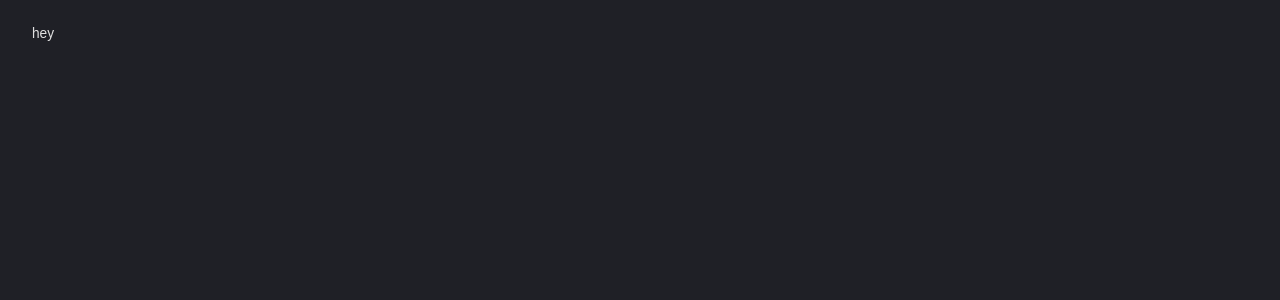
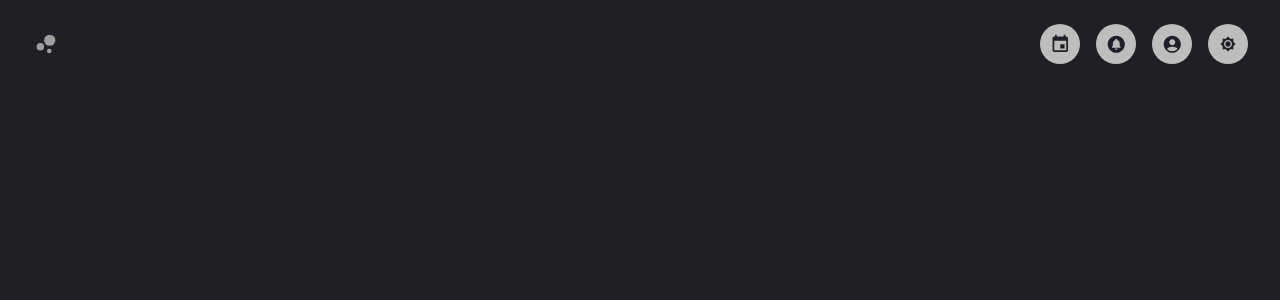
Before and after one commit to ZhuYuQin24/react_finance_system, a React (Vite) app in the folder client/: page / in a window 1280 px wide. Shown: the top 300 px of the page. Built offline with nearby package versions, Linux system fonts and the light colour scheme; a web font is replaced by a local one.

Commit message:
导航栏

```diff
--- a/client/src/scenes/navbar/index.tsx
+++ b/client/src/scenes/navbar/index.tsx
@@ -1,15 +1,52 @@
-import React, { useState } from "react";
+import { useState} from "react";
 import { Link } from "react-router-dom";
-import { Box, Typography, useTheme } from "@mui/material";
+
+//material组件
+import { Box, Typography, useTheme, Avatar, Stack } from "@mui/material";
+//自定义组件
 import FlexBetween from "@/components/FlexBetween";
+//图标
+import BubbleChartIcon from "@mui/icons-material/BubbleChart";
+import InsertInvitationIcon from "@mui/icons-material/InsertInvitation";
+import Brightness7Icon from "@mui/icons-material/Brightness7";
+import CircleNotificationsIcon from "@mui/icons-material/CircleNotifications";
+import AccountCircleIcon from "@mui/icons-material/AccountCircle";
+// 颜色
+// import { deepOrange, deepPurple } from "@mui/material/colors";
 
 type Props = {};
 const Navbar = (props: Props) => {
-  const { palette } = useTheme();
-  return <FlexBetween mb="0.25rem" p="0.5rem 0rem" color={palette.grey[300]}
-  >
-    hey
-  </FlexBetween>;
+  const { palette:{grey} } = useTheme();
+  // 仪表盘数据
+  const [selected, setSelected] = useState("dashboard");
+  return (
+    <FlexBetween mb="0.25rem" p="0.5rem 0rem" color={grey[500]}>
+      {/* logo */}
+      <FlexBetween gap="0.75rem">
+        <BubbleChartIcon sx={{ fontSize: "28px" }} />
+      </FlexBetween>
+      {/* 导航栏 */}
+      <FlexBetween gap="0.75rem">
+        <Stack direction="row" spacing={2}>
+          <Avatar>
+            <InsertInvitationIcon />
+          </Avatar>
+          <Avatar>
+            <CircleNotificationsIcon />
+          </Avatar>
+          <Avatar>
+            {/* 未登录 */}
+            <AccountCircleIcon />
+            {/* 登录 */}
+            {/* hi */}
+          </Avatar>
+          <Avatar>
+            <Brightness7Icon sx={{ fontSize: "1rem" }} />
+          </Avatar>
+        </Stack>
+      </FlexBetween>
+    </FlexBetween>
+  );
 };
 
 export default Navbar;
```
